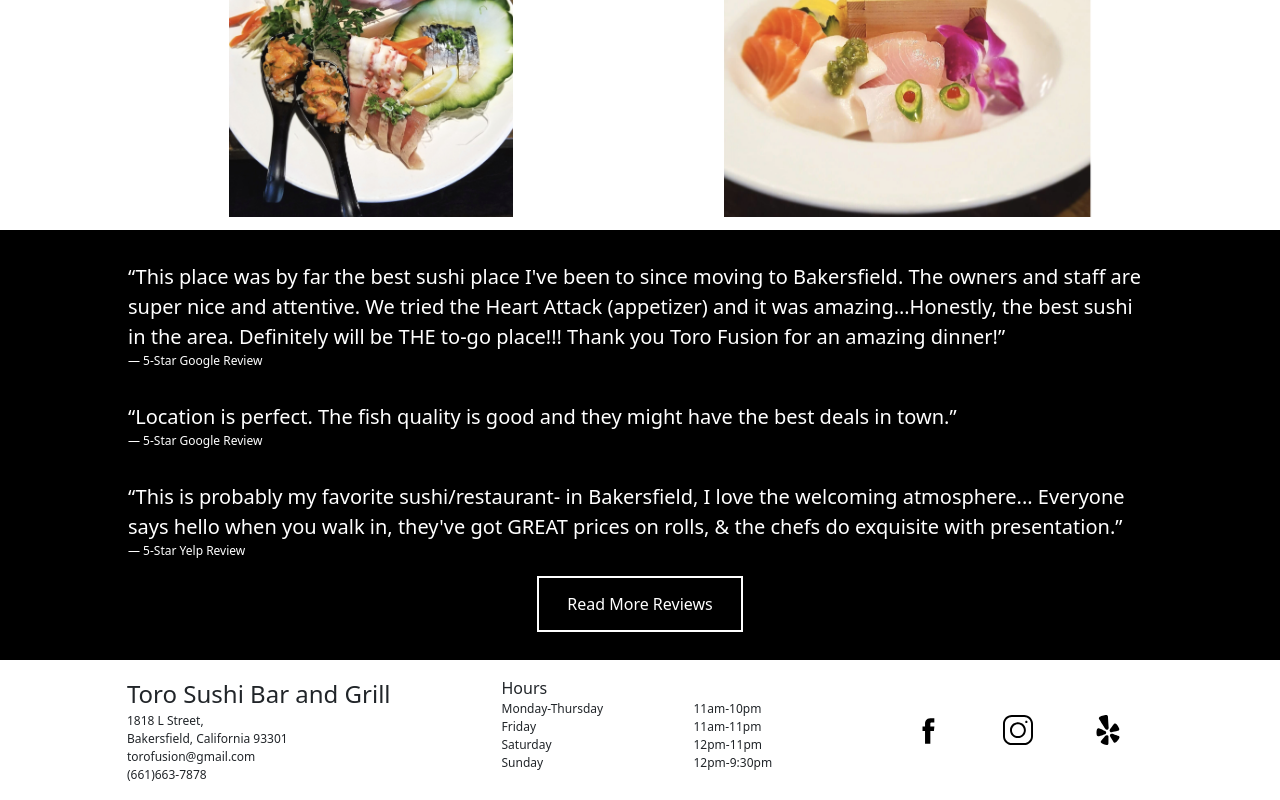
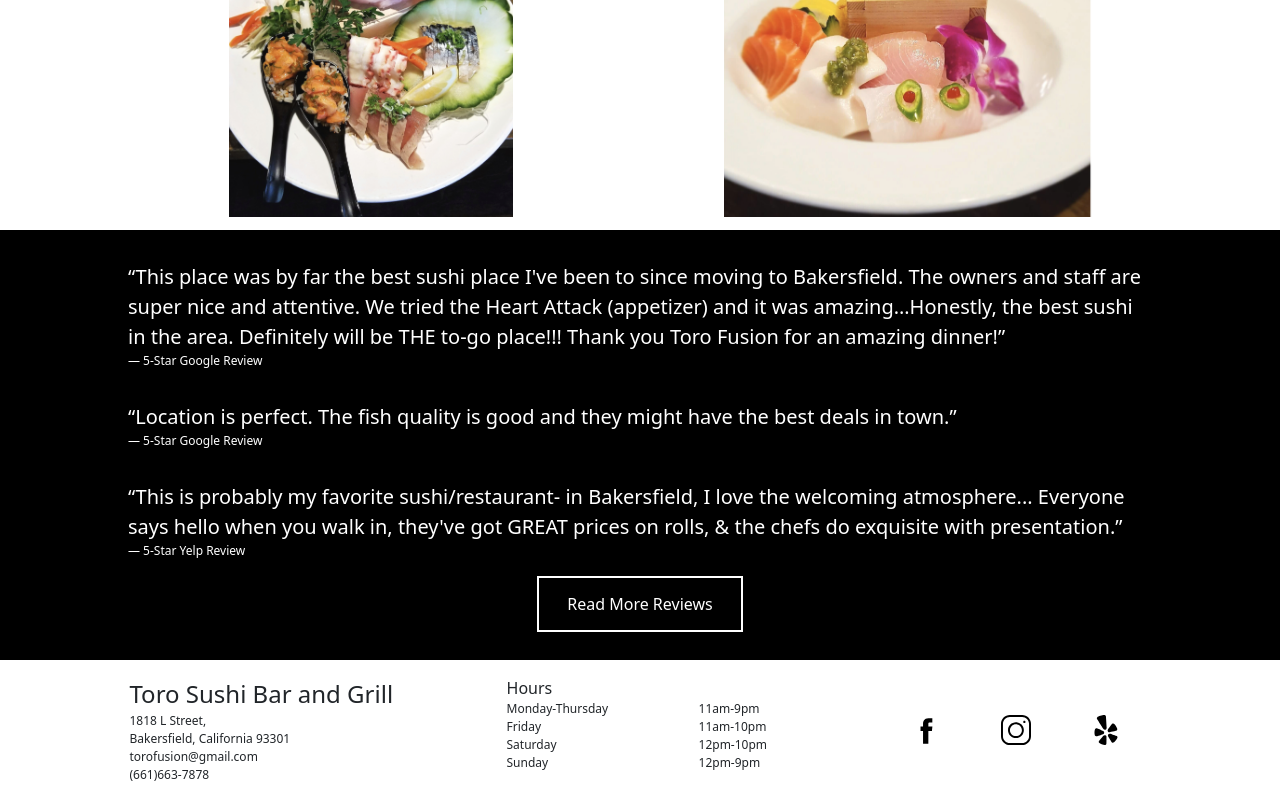
Before and after one commit to 22changjm/toro_nextjs, a Next.js app: page / in a window 1280 px wide. Shown: the part 2881-3681 px from the top of the page. Built offline with nearby package versions, Linux system fonts and the light colour scheme; no server answers.

Commit message:
changed hours

```diff
--- a/components/Footer.js
+++ b/components/Footer.js
@@ -23,10 +23,10 @@
                         <div className={`${styles.day} ${styles.bodyfont}`}>Sunday</div>
                     </div>
                     <div className={styles.timecontainer}>
+                        <div className={`${styles.time} ${styles.bodyfont}`}> 11am-9pm</div>
                         <div className={`${styles.time} ${styles.bodyfont}`}> 11am-10pm</div>
-                        <div className={`${styles.time} ${styles.bodyfont}`}> 11am-11pm</div>
-                        <div className={`${styles.time} ${styles.bodyfont}`}> 12pm-11pm</div>
-                        <div className={`${styles.time} ${styles.bodyfont}`}> 12pm-9:30pm</div>
+                        <div className={`${styles.time} ${styles.bodyfont}`}> 12pm-10pm</div>
+                        <div className={`${styles.time} ${styles.bodyfont}`}> 12pm-9pm</div>
                     </div>
                 </div>
             </div>
```
